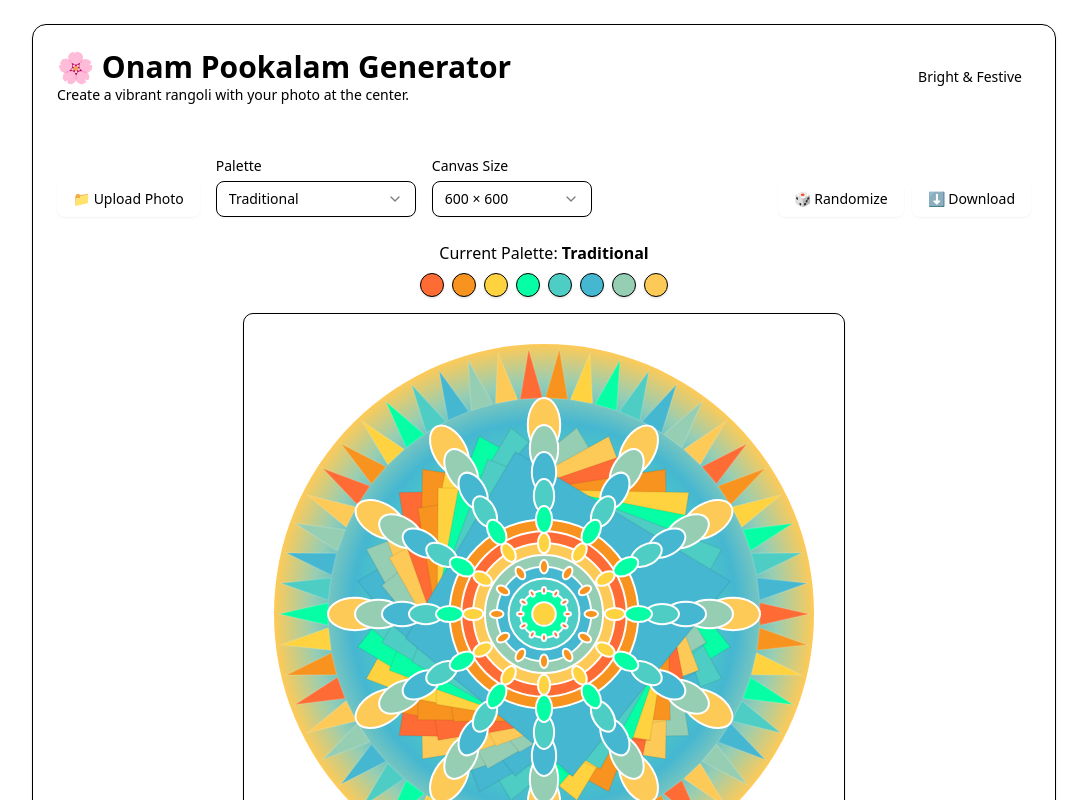
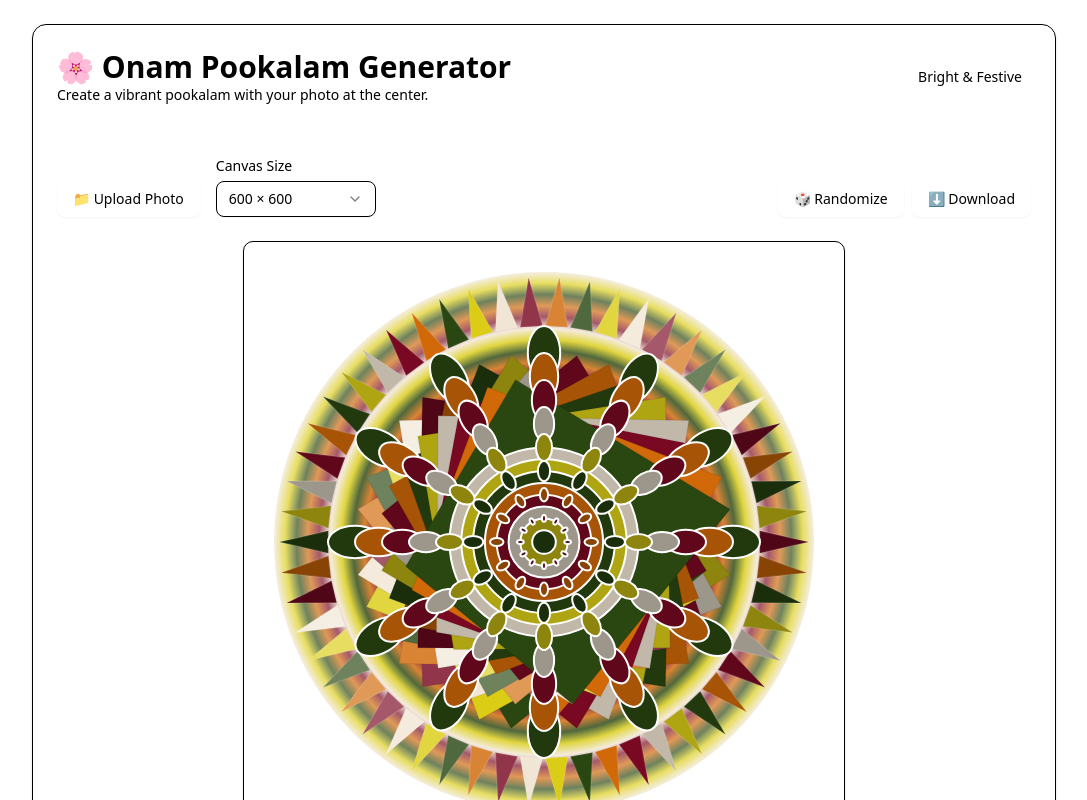
Before and after one commit to RealNickey/pookalam, a Next.js app: page / in a window 1280 px wide. Shown: the top 800 px of the page, without its empty margins (96-1183 px from the left). Built offline with nearby package versions, Linux system fonts and the light colour scheme.

Commit message:
feat: refactor color palette handling and enhance Pookalam generator functionality

```diff
--- a/src/app/globals.css
+++ b/src/app/globals.css
@@ -52,32 +52,6 @@
   --sidebar-accent-foreground: oklch(0.205 0 0);
   --sidebar-border: oklch(0.922 0 0);
   --sidebar-ring: oklch(0.708 0 0);
-}
-
-@media (prefers-color-scheme: dark) {
-  :root {
-    /* deep indigo */
-
-    --card: 224 71% 6%;
-    --card-foreground: 210 40% 98%;
-    --popover: 224 71% 6%;
-    --popover-foreground: 210 40% 98%;
-
-    --primary: 340 82% 62%; /* brighten primary in dark */
-    --primary-foreground: 0 0% 100%;
-    --secondary: 83 60% 52%;
-    --secondary-foreground: 224 71% 6%;
-    --accent: 28 96% 66%;
-    --accent-foreground: 224 71% 6%;
-    --muted: 223 47% 11%;
-    --muted-foreground: 215 20% 65%;
-    --destructive: 0 72% 51%;
-    --destructive-foreground: 210 40% 98%;
-
-    --border: 215 27% 21%;
-    --input: 215 27% 21%;
-    --ring: 340 82% 62%;
-  }
 }
 
 /* Map CSS variables to Tailwind color tokens */
@@ -139,40 +113,6 @@
   ---break---
 */
 
-.dark {
-  --background: oklch(0.145 0 0);
-  --foreground: oklch(0.985 0 0);
-  --card: oklch(0.205 0 0);
-  --card-foreground: oklch(0.985 0 0);
-  --popover: oklch(0.205 0 0);
-  --popover-foreground: oklch(0.985 0 0);
-  --primary: oklch(0.922 0 0);
-  --primary-foreground: oklch(0.205 0 0);
-  --secondary: oklch(0.269 0 0);
-  --secondary-foreground: oklch(0.985 0 0);
-  --muted: oklch(0.269 0 0);
-  --muted-foreground: oklch(0.708 0 0);
-  --accent: oklch(0.269 0 0);
-  --accent-foreground: oklch(0.985 0 0);
-  --destructive: oklch(0.704 0.191 22.216);
-  --border: oklch(1 0 0 / 10%);
-  --input: oklch(1 0 0 / 15%);
-  --ring: oklch(0.556 0 0);
-  --chart-1: oklch(0.488 0.243 264.376);
-  --chart-2: oklch(0.696 0.17 162.48);
-  --chart-3: oklch(0.769 0.188 70.08);
-  --chart-4: oklch(0.627 0.265 303.9);
-  --chart-5: oklch(0.645 0.246 16.439);
-  --sidebar: oklch(0.205 0 0);
-  --sidebar-foreground: oklch(0.985 0 0);
-  --sidebar-primary: oklch(0.488 0.243 264.376);
-  --sidebar-primary-foreground: oklch(0.985 0 0);
-  --sidebar-accent: oklch(0.269 0 0);
-  --sidebar-accent-foreground: oklch(0.985 0 0);
-  --sidebar-border: oklch(1 0 0 / 10%);
-  --sidebar-ring: oklch(0.556 0 0);
-}
-
 /*
   ---break---
 */
--- a/src/app/layout.js
+++ b/src/app/layout.js
@@ -9,7 +9,7 @@ export const metadata = {
 
 export default function RootLayout({ children }) {
   return (
-    <html lang="en" suppressHydrationWarning>
+    <html lang="en" suppressHydrationWarning className="light">
       <body className="bg-background text-foreground antialiased">
         <ThemeProvider>
           {children}
--- a/src/components/PookalaGenerator.js
+++ b/src/components/PookalaGenerator.js
@@ -27,59 +27,73 @@ import { Badge } from "@/components/ui/badge";
 import { Progress } from "@/components/ui/progress";
 import { toast } from "sonner";
 
-// Traditional Onam color palettes
+// Base colors (user-specified realistic flower colors)
+const BASE_FLOWER_COLORS = [
+  "#790922", // deep maroon/crimson
+  "#d16908", // dark orange / marigold
+  "#2a4712", // deep green (tulasi)
+  "#dbcd16", // yellow
+  "#f1e6d5", // off-white / white variant
+];
+
+// --- Color utilities to generate shade variations ---
+const clamp = (v, min, max) => Math.min(max, Math.max(min, v));
+const hexToRgb = (hex) => {
+  const h = hex.replace(/^#/, "");
+  const bigint = parseInt(h, 16);
+  if (h.length === 6) {
+    return {
+      r: (bigint >> 16) & 255,
+      g: (bigint >> 8) & 255,
+      b: bigint & 255,
+    };
+  }
+  // fallback
+  return { r: 0, g: 0, b: 0 };
+};
+const rgbToHex = (r, g, b) =>
+  `#${[r, g, b]
+    .map((x) => clamp(Math.round(x), 0, 255).toString(16).padStart(2, "0"))
+    .join("")}`;
+
+// Mix color toward a target (white for lighten, black for darken)
+const mix = (hex, targetHex, amount) => {
+  const { r, g, b } = hexToRgb(hex);
+  const { r: tr, g: tg, b: tb } = hexToRgb(targetHex);
+  const nr = r + (tr - r) * amount;
+  const ng = g + (tg - g) * amount;
+  const nb = b + (tb - b) * amount;
+  return rgbToHex(nr, ng, nb);
+};
+const lighten = (hex, amount) => mix(hex, "#ffffff", amount);
+const darken = (hex, amount) => mix(hex, "#000000", amount);
+
+// Build a set of shades for a single base color
+const buildShades = (hex) => [
+  darken(hex, 0.35),
+  darken(hex, 0.2),
+  hex,
+  lighten(hex, 0.18),
+  lighten(hex, 0.32),
+];
+
+// Compose the final palette by interleaving shades from each base color
+const buildPalette = (bases) => {
+  const shadeGroups = bases.map((c) => buildShades(c));
+  const maxLen = Math.max(...shadeGroups.map((g) => g.length));
+  const out = [];
+  for (let i = 0; i < maxLen; i++) {
+    for (let g = 0; g < shadeGroups.length; g++) {
+      if (shadeGroups[g][i]) out.push(shadeGroups[g][i]);
+    }
+  }
+  return out;
+};
+
 const COLOR_PALETTES = [
   {
-    name: "Traditional",
-    colors: [
-      "#FF6B35",
-      "#F7931E",
-      "#FFD23F",
-      "#06FFA5",
-      "#4ECDC4",
-      "#45B7D1",
-      "#96CEB4",
-      "#FECA57",
-    ],
-  },
-  {
-    name: "Vibrant",
-    colors: [
-      "#E74C3C",
-      "#F39C12",
-      "#F1C40F",
-      "#2ECC71",
-      "#1ABC9C",
-      "#3498DB",
-      "#9B59B6",
-      "#E67E22",
-    ],
-  },
-  {
-    name: "Royal",
-    colors: [
-      "#8E44AD",
-      "#3498DB",
-      "#E74C3C",
-      "#F39C12",
-      "#2ECC71",
-      "#E67E22",
-      "#34495E",
-      "#95A5A6",
-    ],
-  },
-  {
-    name: "Sunset",
-    colors: [
-      "#FF7675",
-      "#FDCB6E",
-      "#E17055",
-      "#00B894",
-      "#00CEC9",
-      "#74B9FF",
-      "#A29BFE",
-      "#FD79A8",
-    ],
+    name: "Traditional Flowers",
+    colors: buildPalette(BASE_FLOWER_COLORS),
   },
 ];
 
@@ -93,12 +107,20 @@ const PookalaGenerator = () => {
   const [processedFace, setProcessedFace] = useState(null);
   const [isProcessing, setIsProcessing] = useState(false);
   const [size, setSize] = useState(600);
+  const [paletteRotation, setPaletteRotation] = useState(0);
 
   // --- Geometry helpers (polar coordinates) ---
   const polar = (cx, cy, r, theta) => ({
     x: cx + r * Math.cos(theta),
     y: cy + r * Math.sin(theta),
   });
+
+  const rotateArray = (arr, by) => {
+    if (!arr?.length) return arr;
+    const n = arr.length;
+    const k = ((by % n) + n) % n;
+    return arr.slice(k).concat(arr.slice(0, k));
+  };
 
   const drawTriangle = (
     ctx,
@@ -185,7 +207,8 @@ const PookalaGenerator = () => {
     // Clear canvas
     ctx.clearRect(0, 0, canvas.width, canvas.height);
 
-    const palette = COLOR_PALETTES[currentPalette].colors;
+    const basePalette = COLOR_PALETTES[currentPalette].colors;
+    const palette = rotateArray(basePalette, paletteRotation);
     const layers = 8;
     const petalsPerLayer = 12;
 
@@ -308,7 +331,7 @@ const PookalaGenerator = () => {
 
     // Draw center face if available
     if (processedFace) {
-      const faceRadius = (maxRadius / layers) * 1.2;
+      const faceRadius = maxRadius * 0.32; // larger face center
       ctx.save();
       ctx.beginPath();
       ctx.arc(centerX, centerY, faceRadius, 0, 2 * Math.PI);
@@ -374,7 +397,10 @@ const PookalaGenerator = () => {
 
   // Stylize face to match Pookalam aesthetic
   const stylizeFace = (ctx, size) => {
-    const palette = COLOR_PALETTES[currentPalette].colors;
+    const palette = rotateArray(
+      COLOR_PALETTES[currentPalette].colors,
+      paletteRotation
+    );
     const imageData = ctx.getImageData(0, 0, size, size);
     const data = imageData.data;
 
@@ -428,18 +454,22 @@ const PookalaGenerator = () => {
       setUploadedImage(file);
       processFaceImage(file);
       toast.success("Photo uploaded!", {
-        description: "We stylized it to match the rangoli vibes.",
+        description: "We stylized it to match the pookalam vibes.",
       });
     }
   };
 
   // Randomize colors
   const randomizeColors = () => {
-    setCurrentPalette((prev) => (prev + 1) % COLOR_PALETTES.length);
-
-    // Re-process face if available
+    // Keep the same base colors; vary shade order for visual variation
+    const baseLen = COLOR_PALETTES[currentPalette].colors.length;
+    setPaletteRotation(Math.floor(Math.random() * baseLen));
+    // Re-process face if available to update quantization with new order
     if (uploadedImage) {
       processFaceImage(uploadedImage);
+    } else {
+      // Regenerate canvas
+      generatePookalam();
     }
   };
 
@@ -473,7 +503,7 @@ const PookalaGenerator = () => {
                   🌸 Onam Pookalam Generator
                 </CardTitle>
                 <CardDescription>
-                  Create a vibrant rangoli with your photo at the center.
+                  Create a vibrant pookalam with your photo at the center.
                 </CardDescription>
               </div>
               <Badge variant="secondary" className="text-sm">
@@ -508,24 +538,7 @@ const PookalaGenerator = () => {
                 </Tooltip>
               </TooltipProvider>
 
-              <div className="grid gap-2">
-                <Label htmlFor="palette">Palette</Label>
-                <Select
-                  value={String(currentPalette)}
-                  onValueChange={(v) => setCurrentPalette(Number(v))}
-                >
-                  <SelectTrigger id="palette" className="w-[200px]">
-                    <SelectValue placeholder="Select palette" />
-                  </SelectTrigger>
-                  <SelectContent>
-                    {COLOR_PALETTES.map((p, idx) => (
-                      <SelectItem key={p.name} value={String(idx)}>
-                        {p.name}
-                      </SelectItem>
-                    ))}
-                  </SelectContent>
-                </Select>
-              </div>
+              {/* Palette selector removed per request */}
 
               <div className="grid gap-2">
                 <Label htmlFor="size">Canvas Size</Label>
@@ -561,24 +574,7 @@ const PookalaGenerator = () => {
               </div>
             </div>
 
-            {/* Current palette info */}
-            <div className="text-center mb-4">
-              <p className="text-muted-foreground mb-2">
-                Current Palette:{" "}
-                <span className="font-semibold">
-                  {COLOR_PALETTES[currentPalette].name}
-                </span>
-              </p>
-              <div className="flex justify-center gap-2">
-                {COLOR_PALETTES[currentPalette].colors.map((color, index) => (
-                  <div
-                    key={index}
-                    className="w-6 h-6 rounded-full border shadow-sm"
-                    style={{ backgroundColor: color }}
-                  />
-                ))}
-              </div>
-            </div>
+            {/* Palette info removed per request */}
 
             {/* Canvas */}
             <div className="flex justify-center mb-4">
@@ -613,7 +609,7 @@ const PookalaGenerator = () => {
               <h3 className="font-semibold mb-2">How to use</h3>
               <ol className="text-sm space-y-1">
                 <li>1. Upload a front-facing photo for the center</li>
-                <li>2. Try different color palettes or hit Randomize</li>
+                <li>2. Hit Randomize to explore variations</li>
                 <li>3. Download your beautiful Onam Pookalam!</li>
               </ol>
             </div>
```
Also changed, not shown: src/components/PookalaGenerator_New.js (added).
